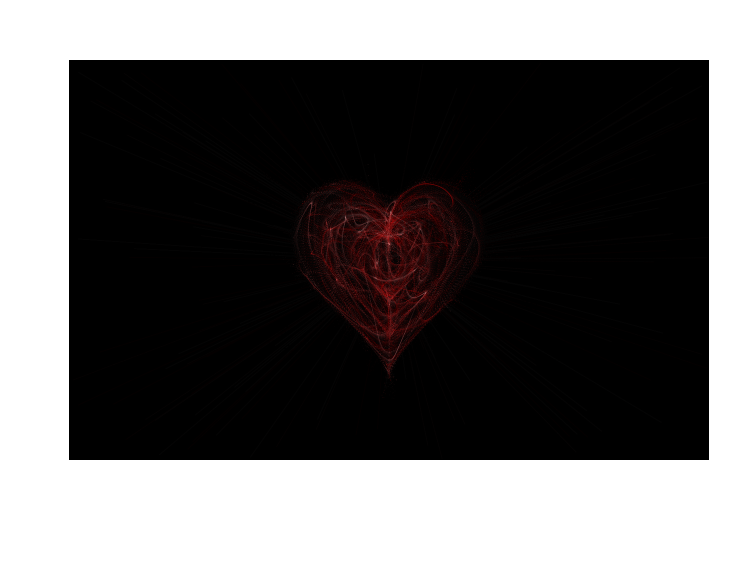
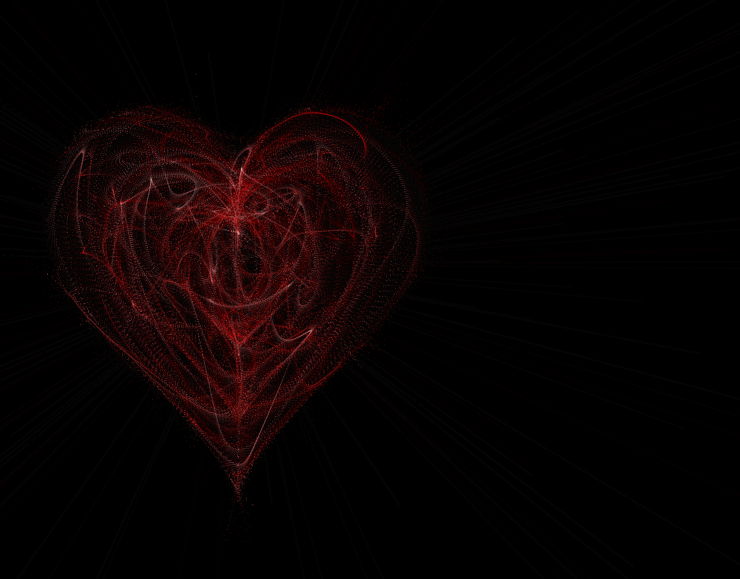
Before and after one commit to duyvn0612/blabla, a plain HTML site: page index.html in a window 1280 px wide. Shown: the part 135-714 px from the top of the page, without its empty margins (402-1142 px from the left). Drawn offline with Linux system fonts and the light colour scheme.

Commit message:
Update index.html

```diff
--- a/index.html
+++ b/index.html
@@ -8,10 +8,10 @@
     <style>
       canvas {
         position: absolute;
-        left: 471px;
-        top: 195px;
-        width: 50%;
-        height: 50%;
+        left: 0px;
+        top: 0px;
+        width: 100%;
+        height: 100%;
         background-color: rgba(0, 0, 0, 0.2);
       }
     </style>
```
